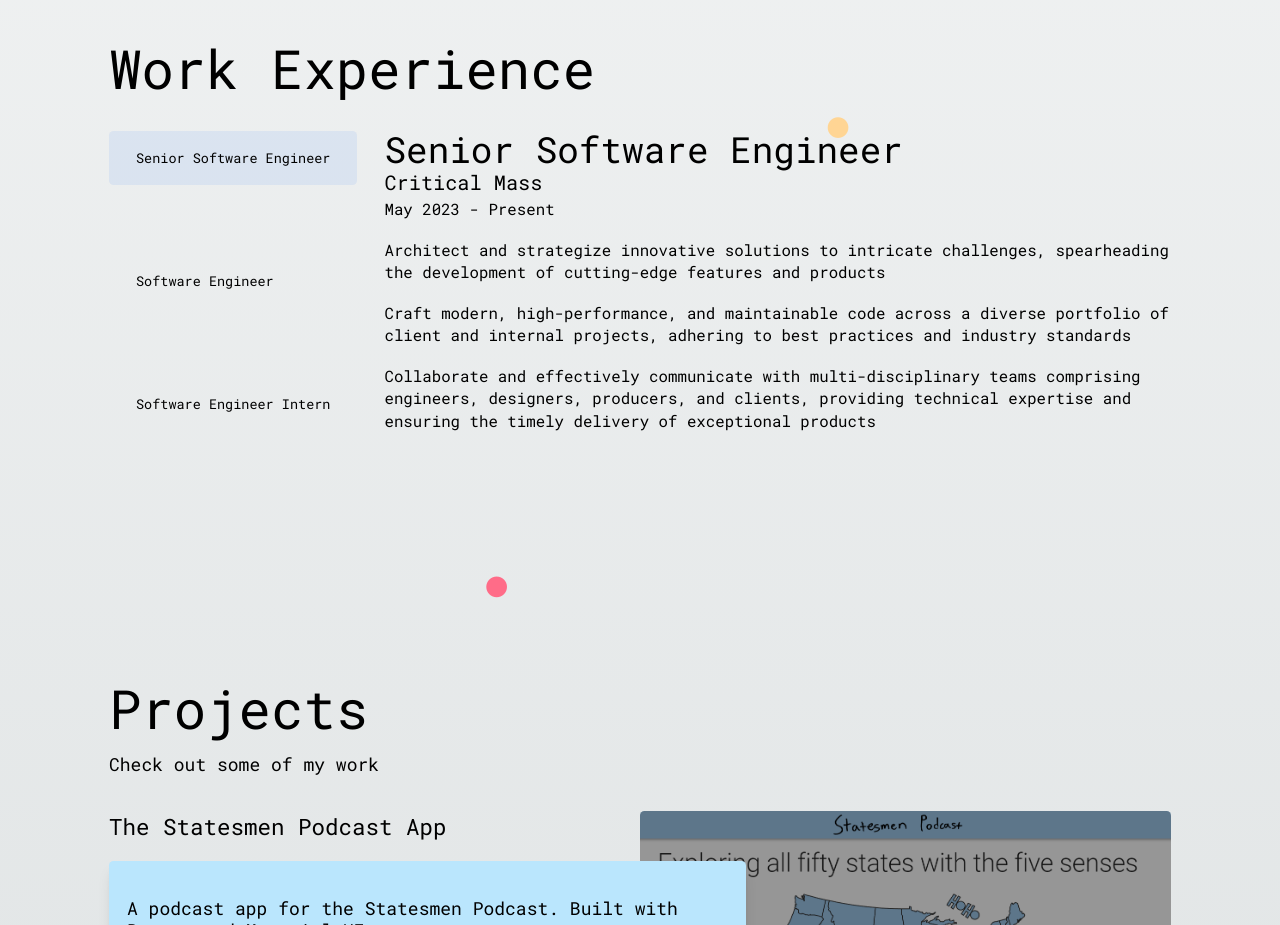
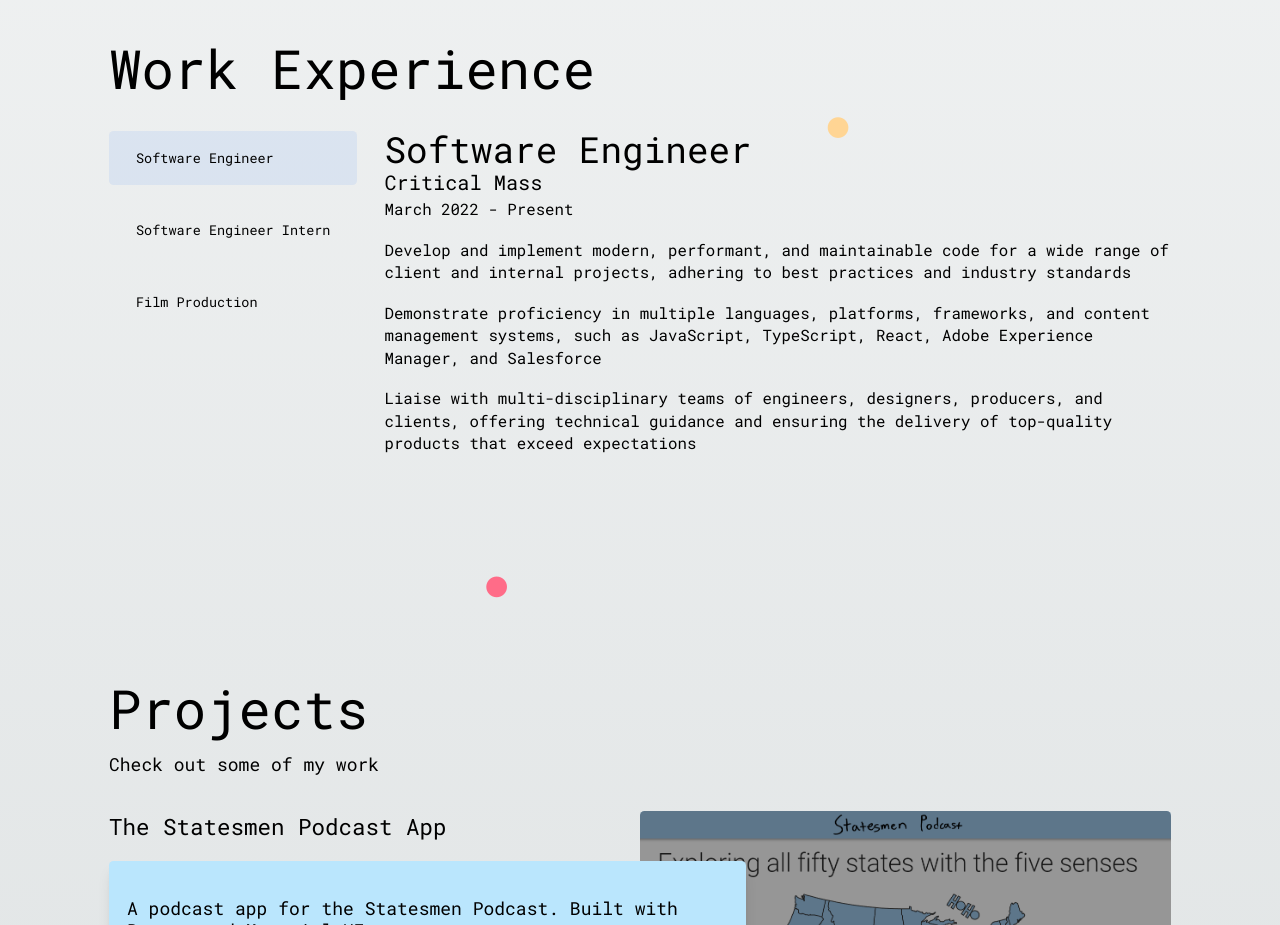
Before and after one commit to yunggarlic/new_personal, a Next.js app: page / in a window 1280 px wide. Shown: the part 1500-2425 px from the top of the page. Built offline with nearby package versions, Linux system fonts and the light colour scheme.

Commit message:
updating work section

```diff
--- a/src/components/Work.tsx
+++ b/src/components/Work.tsx
@@ -3,23 +3,59 @@ import React, { useState, useEffect } from 'react';
 const Work: React.FC = () => {
   const [currentJob, setCurrentJob] = useState(0);
 
+  // const jobs = [
+  //   {
+  //     jobTitle: 'Senior Software Engineer',
+  //     company: 'Critical Mass',
+  //     startDate: 'May 2023',
+  //     endDate: 'Present',
+  //     description: [
+  //       'Architect and strategize innovative solutions to intricate challenges, spearheading the development of cutting-edge features and products',
+  //       'Craft modern, high-performance, and maintainable code across a diverse portfolio of client and internal projects, adhering to best practices and industry standards',
+  //       'Collaborate and effectively communicate with multi-disciplinary teams comprising engineers, designers, producers, and clients, providing technical expertise and ensuring the timely delivery of exceptional products',
+  //     ],
+  //   },
+  //   {
+  //     jobTitle: 'Software Engineer',
+  //     company: 'Critical Mass',
+  //     startDate: 'March 2022',
+  //     endDate: 'May 2023',
+  //     description: [
+  //       'Develop and implement modern, performant, and maintainable code for a wide range of client and internal projects, adhering to best practices and industry standards',
+  //       'Demonstrate proficiency in multiple languages, platforms, frameworks, and content management systems, such as JavaScript, TypeScript, React, Adobe Experience Manager, and Salesforce',
+  //       'Liaise with multi-disciplinary teams of engineers, designers, producers, and clients, offering technical guidance and ensuring the delivery of top-quality products that exceed expectations',
+  //     ],
+  //   },
+  //   {
+  //     jobTitle: 'Software Engineer Intern',
+  //     company: 'Critical Mass',
+  //     startDate: 'September 2021',
+  //     endDate: 'March 2022',
+  //     description: [
+  //       'Gained valuable industry experience by shadowing seasoned engineers and executing a variety of small-scale independent projects, demonstrating adaptability and eagerness to learn',
+  //       'Introduced and implemented a range of development tools and automation scripts to streamline workflows and bolster the efficiency of the development team',
+  //       'Designed, developed, and maintained code for in-house and client websites, utilizing technologies such as HTML, CSS, Less, JavaScript, and jQuery while adhering to best practices',
+  //     ],
+  //   },
+  //   {
+  //     jobTitle: 'Film Production',
+  //     company: 'Freelance',
+  //     startDate: 'May 2016',
+  //     endDate: 'March 2020',
+  //     description: [
+  //       'Collaborated with local commercial and wedding clients to capture and edit high-quality videos that met their specific needs and exceeded their expectations',
+  //       'Directed and produced a diverse portfolio of short films and music videos, showcasing creativity and technical proficiency that earned recognition in independent festivals',
+  //       'Coordinated production logistics and assisted with creative development for high-profile clients, including Rihanna, Tove Lo, Ulta, and others, contributing to successful and memorable projects',
+  //     ],
+  //   },
+  // ];
+
   const jobs = [
-    {
-      jobTitle: 'Senior Software Engineer',
-      company: 'Critical Mass',
-      startDate: 'May 2023',
-      endDate: 'Present',
-      description: [
-        'Architect and strategize innovative solutions to intricate challenges, spearheading the development of cutting-edge features and products',
-        'Craft modern, high-performance, and maintainable code across a diverse portfolio of client and internal projects, adhering to best practices and industry standards',
-        'Collaborate and effectively communicate with multi-disciplinary teams comprising engineers, designers, producers, and clients, providing technical expertise and ensuring the timely delivery of exceptional products',
-      ],
-    },
     {
       jobTitle: 'Software Engineer',
       company: 'Critical Mass',
       startDate: 'March 2022',
-      endDate: 'May 2023',
+      endDate: 'Present',
       description: [
         'Develop and implement modern, performant, and maintainable code for a wide range of client and internal projects, adhering to best practices and industry standards',
         'Demonstrate proficiency in multiple languages, platforms, frameworks, and content management systems, such as JavaScript, TypeScript, React, Adobe Experience Manager, and Salesforce',
@@ -37,14 +73,25 @@ const Work: React.FC = () => {
         'Designed, developed, and maintained code for in-house and client websites, utilizing technologies such as HTML, CSS, Less, JavaScript, and jQuery while adhering to best practices',
       ],
     },
+    {
+      jobTitle: 'Film Production',
+      company: 'Freelance',
+      startDate: 'May 2016',
+      endDate: 'March 2020',
+      description: [
+        'Collaborated with local commercial and wedding clients to capture and edit high-quality videos that met their specific needs and exceeded their expectations',
+        'Directed and produced a diverse portfolio of short films and music videos, showcasing creativity and technical proficiency that earned recognition in independent festivals',
+        'Coordinated production logistics and assisted with creative development for high-profile clients, including Rihanna, Tove Lo, Ulta, and others, contributing to successful and memorable projects',
+      ],
+    },
   ];
 
   return (
     <section className="flex items-center h-screen" id="work">
-      <div className="w-full my-auto">
+      <div className="w-full h-full tablet:h-[unset] my-auto">
         <h2 className="pb-8">Work Experience</h2>
-        <div className="work-inner flex flex-col tablet:flex-row h-full space-y-8 tablet:space-y-0">
-          <div className="tab-list flex justify-between gap-4 tablet:flex-col tablet:mr-6">
+        <div className="work-inner flex flex-col tablet:flex-row h-full space-y-4 tablet:space-y-0">
+          <div className="tab-list flex justify-between tablet:justify-start gap-4 tablet:flex-col tablet:mr-6">
             {jobs.map((job, i) => (
               <button
                 key={i}
```
